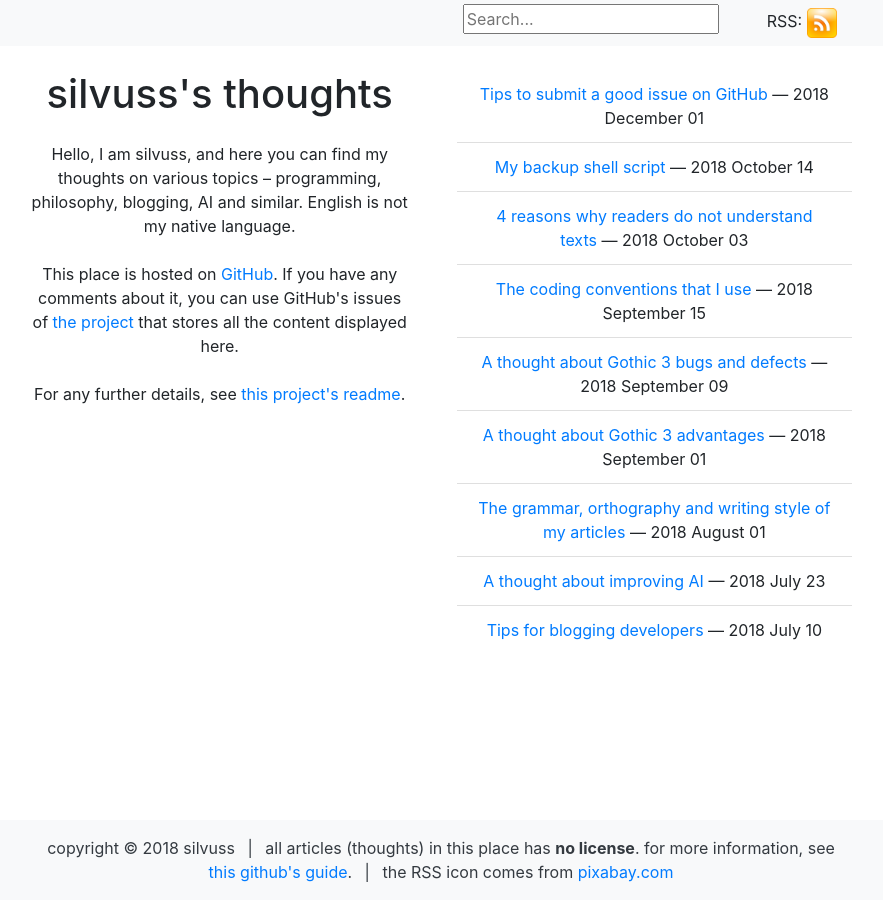
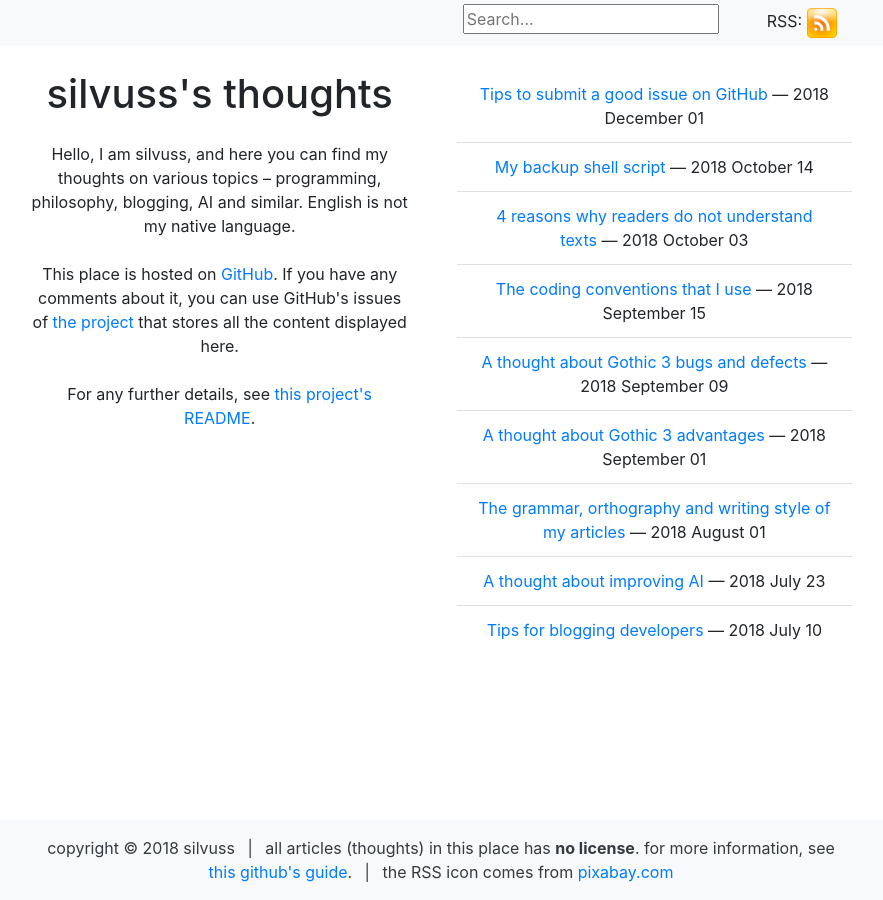
Before and after one commit to DevSilv/DevSilv.github.io, a Jekyll site: the page built from index.html, in a window 1280 px wide. Shown: the whole page, without its empty margins (199-1082 px from the left). Built offline with Jekyll 4.4.1, drawn with Linux system fonts in a browser that asks for light colours.

Commit message:
Fix lowercase bug

```diff
--- a/index.html
+++ b/index.html
@@ -9,7 +9,7 @@ layout: default
             <h1 class="mb-4">{{ site.title }}</h1>
             <p class="mb-4">{{ site.description }}</p>
             <p class="mt-4 mb-4">This place is hosted on <a href="https://github.com/">GitHub</a>. If you have any comments about it, you can use GitHub's issues of <a href="https://github.com/silvuss/silvuss.github.io">the project</a> that stores all the content displayed here.</p>
-            <p class="mt-4">For any further details, see <a href="https://github.com/silvuss/silvuss.github.io/blob/master/README.md">this project's readme</a>.</p>
+            <p class="mt-4">For any further details, see <a href="https://github.com/silvuss/silvuss.github.io/blob/master/README.md">this project's README</a>.</p>
         </div>
     </section>
     <section class="col-sm-4 text-center p-3">
```
